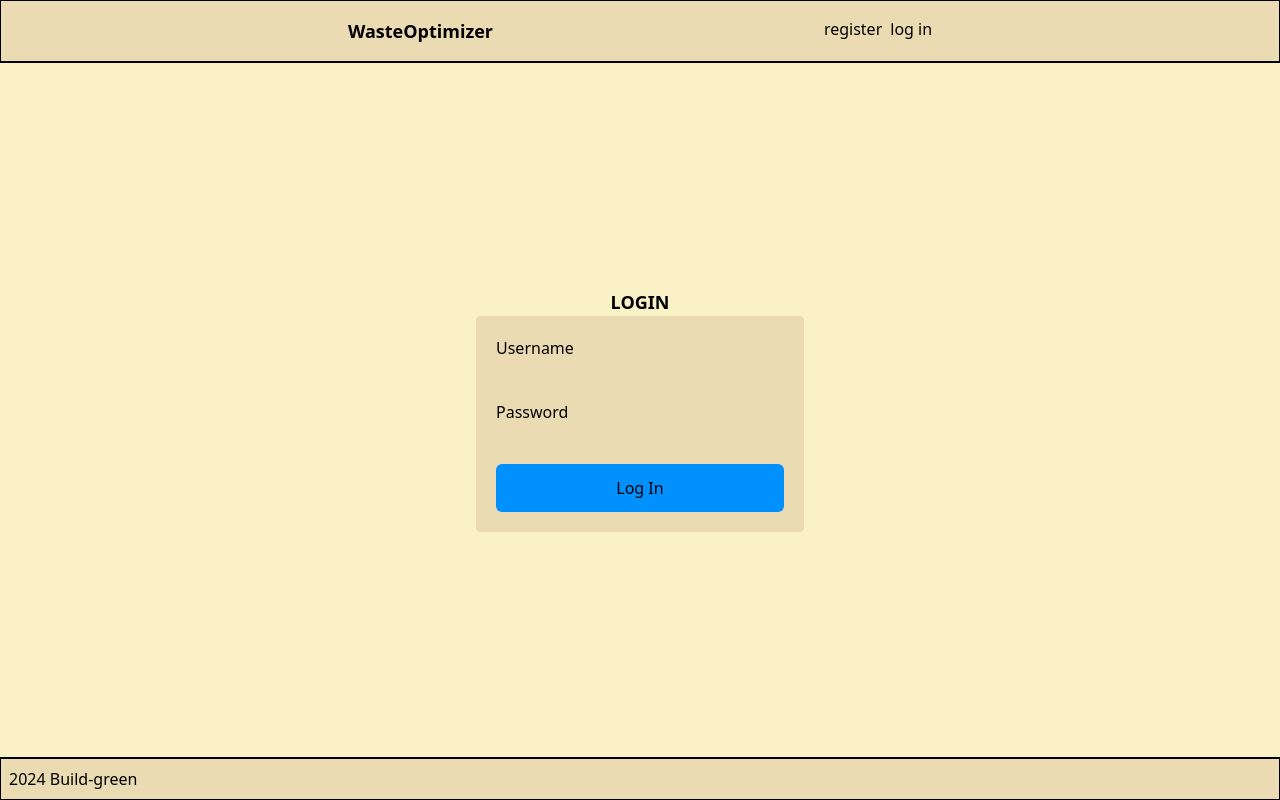
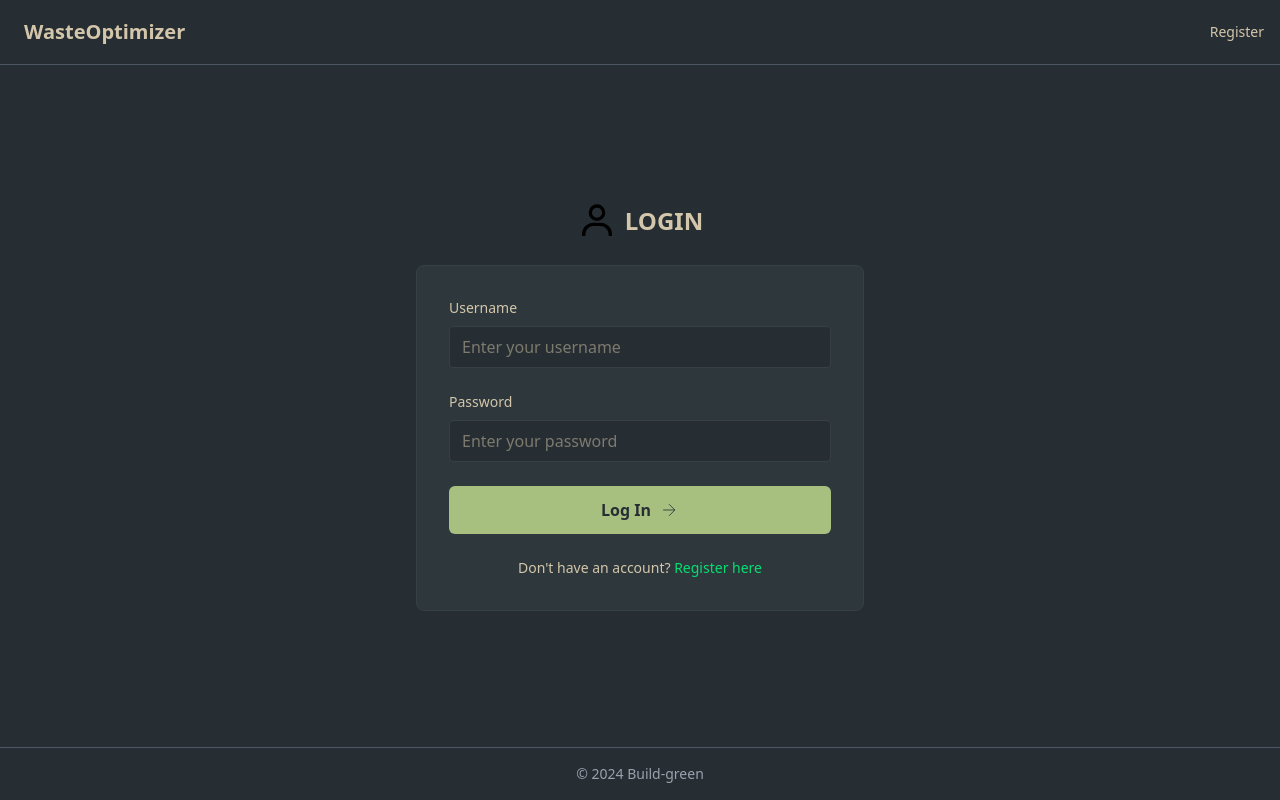
Before and after one commit to Mtendekuyokwa19/gaiathon, a Flask app: page /auth/login in a window 1280 px wide. Run offline with Flask 3, Linux system fonts and the light colour scheme; parts of the project's set-up code (start-up, migrations or seed data) failed here and were passed over.

Commit message:
screenshot ui

```diff
--- a/flaskr/templates/auth/login.html
+++ b/flaskr/templates/auth/login.html
@@ -1,51 +1,135 @@
+<!DOCTYPE html>
+<html>
+<head>
+  <title>Login - WasteOptimizer</title>
+  <script src="https://cdn.jsdelivr.net/npm/@tailwindcss/browser@4"></script>
+  <style>
+    :root {
+      --everforest-bg0: #272e33;
+      --everforest-bg1: #2e383c;
+      --everforest-bg2: #374145;
+      --everforest-fg: #d3c6aa;
+      --everforest-green: #a7c080;
+    }
+    body {
+      background-color: var(--everforest-bg0);
+      color: var(--everforest-fg);
+      min-height: 100vh;
+      display: flex;
+      flex-direction: column;
+    }
+    .form-container {
+      background-color: var(--everforest-bg1);
+      border: 1px solid var(--everforest-bg2);
+      border-radius: 0.5rem;
+    }
+    .form-input {
+      background-color: var(--everforest-bg0);
+      border: 1px solid var(--everforest-bg2);
+      color: var(--everforest-fg);
+      transition: all 0.2s ease;
+    }
+    .form-input:focus {
+      border-color: var(--everforest-green);
+      outline: none;
+    }
+    .btn-primary {
+      background-color: var(--everforest-green);
+      color: var(--everforest-bg0);
+      transition: all 0.2s ease;
+    }
+    .btn-primary:hover {
+      transform: translateY(-2px);
+      box-shadow: 0 4px 6px rgba(0, 0, 0, 0.1);
+    }
+    .flash-message {
+      background-color: var(--everforest-bg2);
+      border-left: 4px solid var(--everforest-green);
+    }
+  </style>
+</head>
+<body class="everforest-bg everforest-text">
+  <!-- Navigation -->
+  <nav class="everforest-bg-light border-b border-gray-600">
+    <div class="max-w-7xl mx-auto px-4">
+      <div class="flex justify-between items-center h-16">
+        <div class="flex items-center space-x-2">
+          <svg class="icon text-green-400" viewBox="0 0 24 24">
+            <path d="M3 6h18l-2 13H5L3 6z"></path>
+          </svg>
+          <a href="/" class="text-xl font-bold">WasteOptimizer</a>
+        </div>
+        <div class="flex items-center space-x-6">
+          <a href="{{ url_for('auth.register') }}" class="text-sm hover:text-green-400 transition-colors">Register</a>
+        </div>
+      </div>
+    </div>
+  </nav>
 
-<!DOCTYPE html>
-<title>{% block title %}{% endblock %} - Flaskr</title>
-    <script src="https://cdn.jsdelivr.net/npm/@tailwindcss/browser@4"></script>
-<link rel="stylesheet" href="{{ url_for('static', filename='style.css') }}" />
-<body class="bg-[#fbf1c7] h-screen flex flex-col  justify-between">
-<!-- <form method="post"> -->
-<!--   <label for="username">Username</label> -->
-<!--   <input name="username" id="username" required /> -->
-<!--   <label for="password">Password</label> -->
-<!--   <input type="password" name="password" id="password" required /> -->
-<!--   <input type="submit" value="Register" /> -->
-<!-- </form> -->
+  <!-- Main Content -->
+  <main class="flex-1 flex items-center justify-center p-6">
+    <div class="w-full max-w-md">
+      <!-- Flash messages -->
+      {% for message in get_flashed_messages() %}
+        <div class="flash-message p-4 mb-6 rounded-r">
+          {{ message }}
+        </div>
+      {% endfor %}
 
-<nav class="bg-[#ebdbb2] p-4 flex border border-b-black border-b-2 justify-evenly ">
-  <a href="/" class="text-lg font-bold">WasteOptimizer</a>
-  <ul class="flex gap-2 text-md lowercase">
-    {% if g.user %}
-    <li><span>{{ g.user['username'] }}</span></li>
-    <li><a href="{{ url_for('auth.logout') }}">Log Out</a> {% else %}</li>
+      <div class="flex items-center justify-center mb-6">
+        <svg class="w-10 h-10 text-green-400 mr-2" viewBox="0 0 24 24">
+          <path d="M12 2a5 5 0 1 0 5 5 5 5 0 0 0-5-5zm0 8a3 3 0 1 1 3-3 3 3 0 0 1-3 3zm9 11v-1a7 7 0 0 0-7-7h-4a7 7 0 0 0-7 7v1h2v-1a5 5 0 0 1 5-5h4a5 5 0 0 1 5 5v1z"></path>
+        </svg>
+        <h1 class="text-2xl font-bold">LOGIN</h1>
+      </div>
 
-    <li><a href="{{ url_for('auth.register') }}">Register</a></li>
-    <li>
-      <a href="{{ url_for('auth.login') }}">Log In</a>
-      {% endif %}
-    </li>
-  </ul>
-</nav>
+      <form method="post" class="form-container p-8 space-y-6">
+        <div class="space-y-2">
+          <label for="username" class="block text-sm font-medium">Username</label>
+          <input
+            class="form-input w-full px-3 py-2 rounded"
+            name="username"
+            id="username"
+            required
+            placeholder="Enter your username"
+          />
+        </div>
 
-<main class="flex justify-center flex-col items-center">
-<h1 class="font-bold uppercase text-lg">Login</h1>
-<form method="post" class="flex flex-col gap-2 bg-[#ebdbb2] p-5 rounded ">
-<form method="post">
-  <label for="username">Username</label>
-  <input name="username" id="username" required />
-  <label for="password">Password</label>
-  <input type="password" name="password" id="password" required />
+        <div class="space-y-2">
+          <label for="password" class="block text-sm font-medium">Password</label>
+          <input
+            class="form-input w-full px-3 py-2 rounded"
+            type="password"
+            name="password"
+            id="password"
+            required
+            placeholder="Enter your password"
+          />
+        </div>
 
-  <input class="bg-[#0091ff] p-3 w-72 rounded-md text-black" type="submit" value="Log In" />
-</form>
+        <button
+          type="submit"
+          class="btn-primary w-full py-3 px-4 rounded-md font-bold flex items-center justify-center"
+        >
+          <span>Log In</span>
+          <svg class="w-5 h-5 ml-2" viewBox="0 0 24 24" fill="none" stroke="currentColor">
+            <path d="M5 12h14M12 5l7 7-7 7"></path>
+          </svg>
+        </button>
 
-<!-- <button class="bg-[#0091ff] p-3 w-72 rounded-md text-black" type="submit"> -->
-<!-- <a href="/auth/register" class="flex gap-2 justify-center items-center"><span class="font-bold">🡪</span>Register</a> -->
-<!-- </button> -->
-</form>
-</main>
+        <div class="text-center text-sm">
+          Don't have an account?
+          <a href="{{ url_for('auth.register') }}" class="text-green-400 hover:underline">Register here</a>
+        </div>
+      </form>
+    </div>
+  </main>
 
-<footer class="border border-t-2 bg-[#ebdbb2] p-2 ">
-<p>2024 Build-green</p>
-</footer>
+  <!-- Footer -->
+  <footer class="everforest-bg-light border-t border-gray-600 py-4">
+    <div class="max-w-7xl mx-auto px-4 text-center">
+      <p class="text-sm text-gray-400">© 2024 Build-green</p>
+    </div>
+  </footer>
 </body>
+</html>
```
Also changed, not shown: flaskr/templates/auth/register.html (+118 -48 lines), flaskr/static/screenshot-20250624-161118_20250627_152206_detected.png (added), flaskr/static/screenshot-20250624-161549_20250627_151152_detected.png (added), flaskr/static/screenshot-20250624-161549_20250627_152713_detected.png (added), flaskr/static/screenshot-20250624-161614_20250627_151730_detected.png (added), flaskr/static/screenshot-20250624-161625_20250627_152231_detected.png (added).
